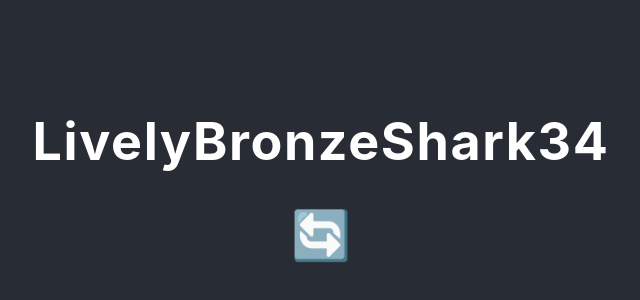
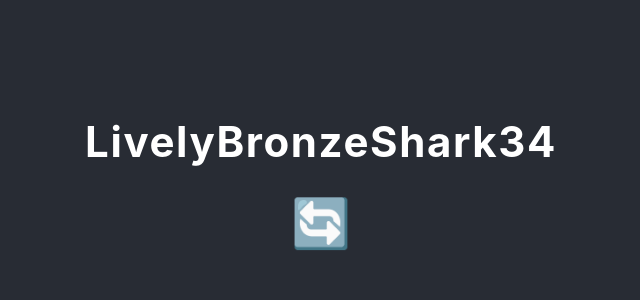
Before and after one commit to adamflitney/simple-password-generator, a React (Create React App) app: page / in a window 1280 px wide. Shown: the part 230-530 px from the top of the page, without its empty margins (319-959 px from the left). Built offline with nearby package versions, Linux system fonts and the light colour scheme.

Commit message:
fixed text size problem for smaller screens

```diff
--- a/src/App.css
+++ b/src/App.css
@@ -1,16 +1,5 @@
 .App {
   text-align: center;
-}
-
-.App-logo {
-  height: 40vmin;
-  pointer-events: none;
-}
-
-@media (prefers-reduced-motion: no-preference) {
-  .App-logo {
-    animation: App-logo-spin infinite 20s linear;
-  }
 }
 
 .App-header {
@@ -20,19 +9,9 @@
   flex-direction: column;
   align-items: center;
   justify-content: center;
-  font-size: calc(10px + 2vmin);
   color: white;
 }
 
-.App-link {
-  color: #61dafb;
+h1 {
+  font-size: calc(10px + 4vmin);
 }
-
-@keyframes App-logo-spin {
-  from {
-    transform: rotate(0deg);
-  }
-  to {
-    transform: rotate(360deg);
-  }
-}
```
